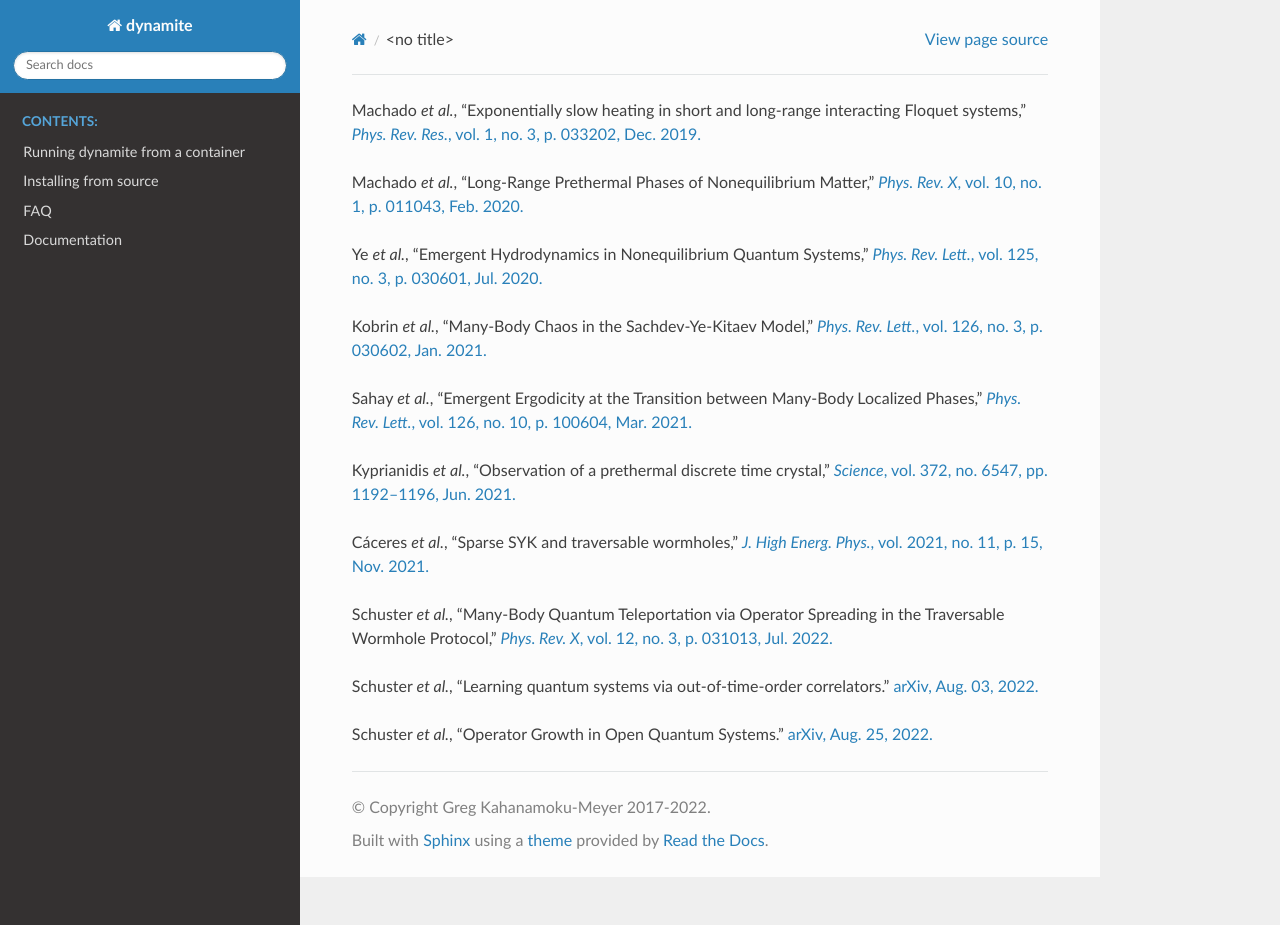
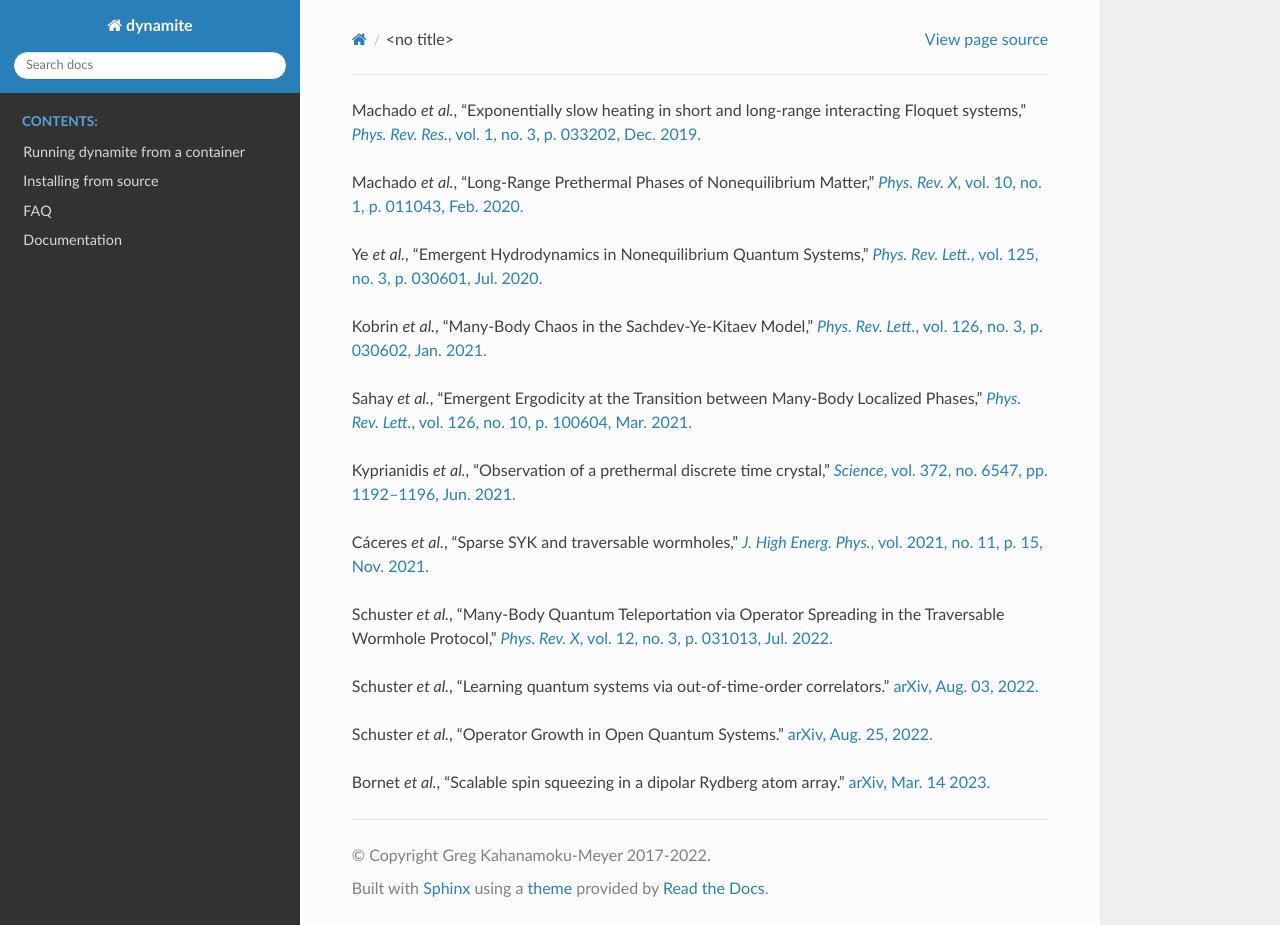
Before and after one commit to GregDMeyer/dynamite, a Sphinx documentation site: the page built from docs/pubs.md, in a window 1280 px wide and 925 px high. Built offline with Sphinx 7.4.7 and the Read the Docs theme 2.0.0, drawn with Linux system fonts in a browser that asks for light colours.

Commit message:
add spin squeezing paper to pubs

```diff
--- a/docs/pubs.md
+++ b/docs/pubs.md
@@ -9,3 +9,4 @@
  - Schuster *et al.*, “Many-Body Quantum Teleportation via Operator Spreading in the Traversable Wormhole Protocol,” [*Phys. Rev. X*, vol. 12, no. 3, p. 031013, Jul. 2022.](https://doi.org/10.1103/PhysRevX.12.031013)
  - Schuster *et al.*, “Learning quantum systems via out-of-time-order correlators.” [arXiv, Aug. 03, 2022.](http://arxiv.org/abs/2208.02254)
  - Schuster *et al.*, “Operator Growth in Open Quantum Systems.” [arXiv, Aug. 25, 2022.](https://doi.org/10.48550/arXiv.2208.12272)
+ - Bornet *et al.*, “Scalable spin squeezing in a dipolar Rydberg atom array.” [arXiv, Mar. 14 2023.](https://doi.org/10.48550/arXiv.2303.08053)
```
